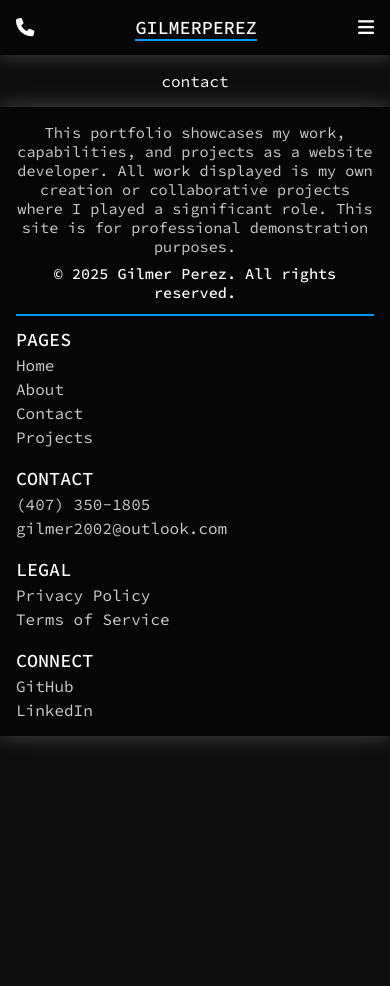
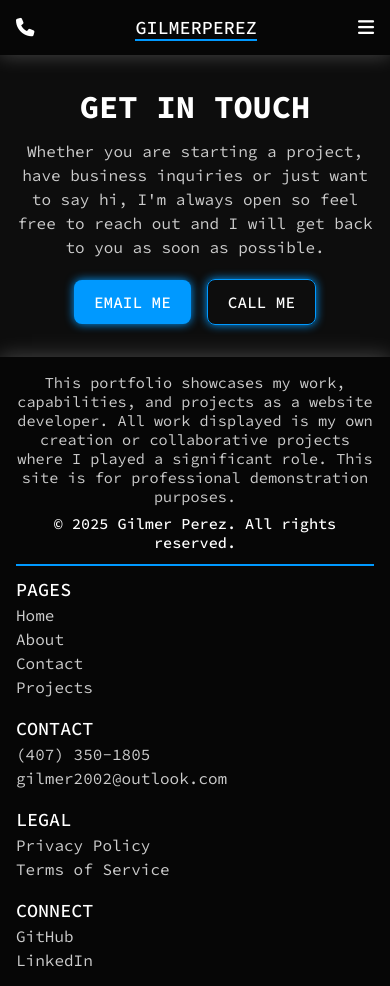
Before and after one commit to gilmerperez/gilmer-perez, a React (Vite) app: page /contact in a window 390 px wide. Before the commit the page ends 844 px from the top, so only its background shows below. Built offline with nearby package versions, Linux system fonts and the light colour scheme.

Commit message:
Added contact page content with email and phone client

```diff
--- a/src/pages/Contact/Contact.jsx
+++ b/src/pages/Contact/Contact.jsx
@@ -7,10 +7,40 @@ function Contact() {
     document.title = "Gilmer Perez | Contact";
   }, []);
 
+  // * Email handler
+  const handleEmailClick = () => {
+    window.location.href = "mailto:gilmer2002@outlook.com";
+  };
+
+  // * Phone handler
+  const handlePhoneClick = () => {
+    window.location.href = "tel:4073501805";
+  };
+
   return (
     <>
       <main>
-        <div className={styles.contactContainer}>contact</div>
+        <div className={styles.contactContainer}>
+          {/* Contact section */}
+          <section className={styles.contactSection}>
+            {/* Heading */}
+            <h1 className={styles.contactHeading}>GET IN TOUCH</h1>
+            {/* Description` */}
+            <p className={styles.contactDescription}>
+              Whether you are starting a project, have business inquiries or just want to say hi, I'm always open so
+              feel free to reach out and I will get back to you as soon as possible.
+            </p>
+            {/* CTA buttons */}
+            <div className={styles.buttonContainer}>
+              <button onClick={handleEmailClick} className={styles.contactButton} aria-label="Email me">
+                EMAIL ME
+              </button>
+              <button onClick={handlePhoneClick} className={styles.contactButton} aria-label="Call me">
+                CALL ME
+              </button>
+            </div>
+          </section>
+        </div>
       </main>
     </>
   );
--- a/src/pages/Contact/Contact.module.css
+++ b/src/pages/Contact/Contact.module.css
@@ -7,3 +7,111 @@
   flex-direction: column;
   justify-content: center;
 }
+
+/* Contact section */
+.contactSection {
+  width: 100%;
+  margin: 3rem;
+  display: flex;
+  text-align: center;
+  align-items: center;
+  flex-direction: column;
+  justify-content: center;
+  transition: 0.3s ease-in;
+}
+
+/* Heading */
+.contactHeading {
+  font-size: 3rem;
+  font-weight: 700;
+  margin-bottom: 0.75rem;
+  transition: 0.3s ease-in;
+}
+
+/* Description */
+.contactDescription {
+  max-width: 800px;
+  line-height: 1.5;
+  font-size: 1.25rem;
+  margin-bottom: 1.25rem;
+  transition: 0.3s ease-in;
+  color: var(--text-secondary);
+}
+
+/* CTA buttons */
+.buttonContainer {
+  gap: 2rem;
+  display: flex;
+  flex-wrap: wrap;
+  align-items: center;
+  justify-content: center;
+  transition: 0.3s ease-in;
+}
+
+.contactButton {
+  font-weight: 500;
+  font-size: 1.25rem;
+  transition: 0.3s ease;
+  border-radius: 0.5rem;
+  padding: 0.75rem 1.25rem;
+  color: hsl(0, 0%, 100%);
+  background-color: var(--primary);
+  box-shadow: 0px 0px 10px hsl(204, 100%, 50%);
+}
+
+.contactButton:last-child {
+  color: var(--text-primary);
+  background-color: transparent;
+  border: 1px solid var(--primary);
+}
+
+.contactButton:hover {
+  transform: translateY(-3px);
+  box-shadow: 0px 0px 30px rgba(0, 123, 255, 0.5);
+}
+
+/* Mobile responsiveness */
+@media (max-width: 768px) {
+  .contactSection {
+    margin: 2rem;
+  }
+
+  .contactHeading {
+    font-size: 2.5rem;
+  }
+
+  .contactDescription {
+    max-width: 600px;
+    font-size: 1.15rem;
+  }
+
+  .buttonContainer {
+    gap: 1.5rem;
+  }
+
+  .contactButton {
+    font-size: 1.15rem;
+  }
+}
+
+@media (max-width: 480px) {
+  .contactSection {
+    margin: 1rem;
+  }
+
+  .contactHeading {
+    font-size: 2rem;
+  }
+
+  .contactDescription {
+    font-size: 1rem;
+  }
+
+  .buttonContainer {
+    gap: 1rem;
+  }
+
+  .contactButton {
+    font-size: 1rem;
+  }
+}
```
